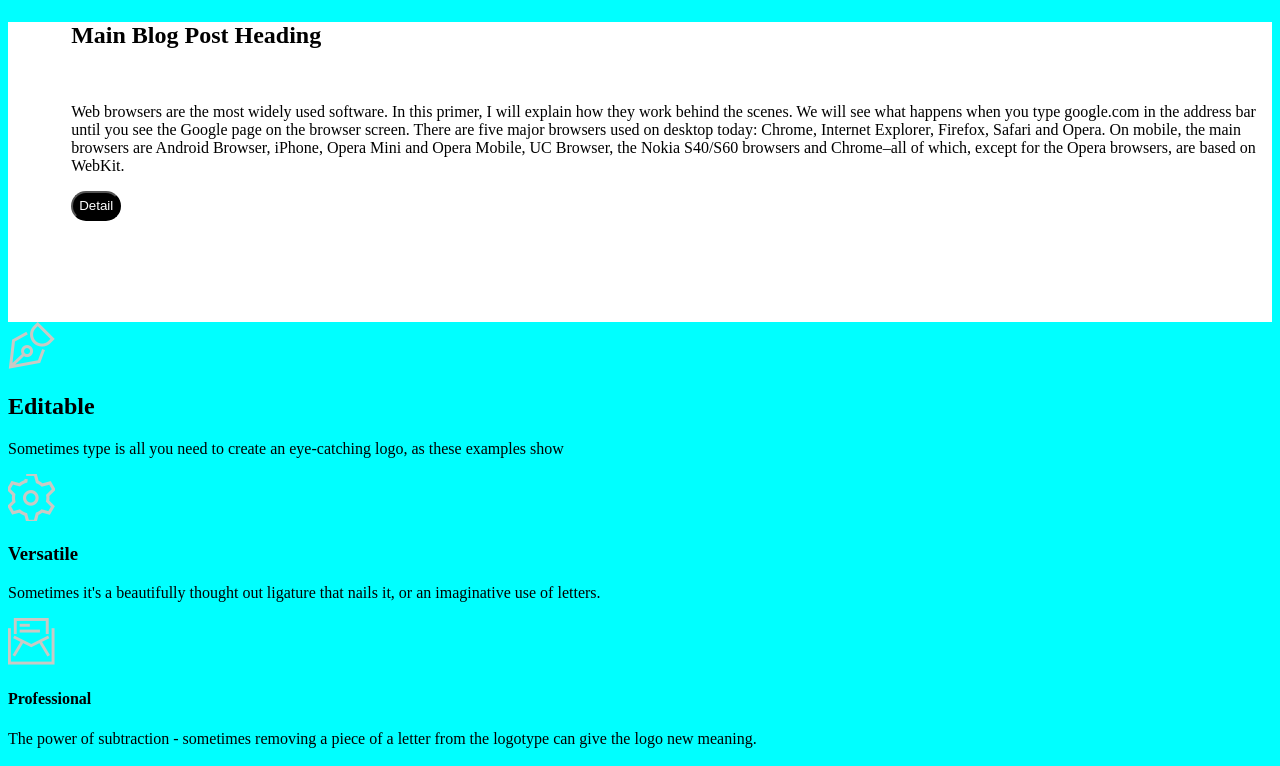
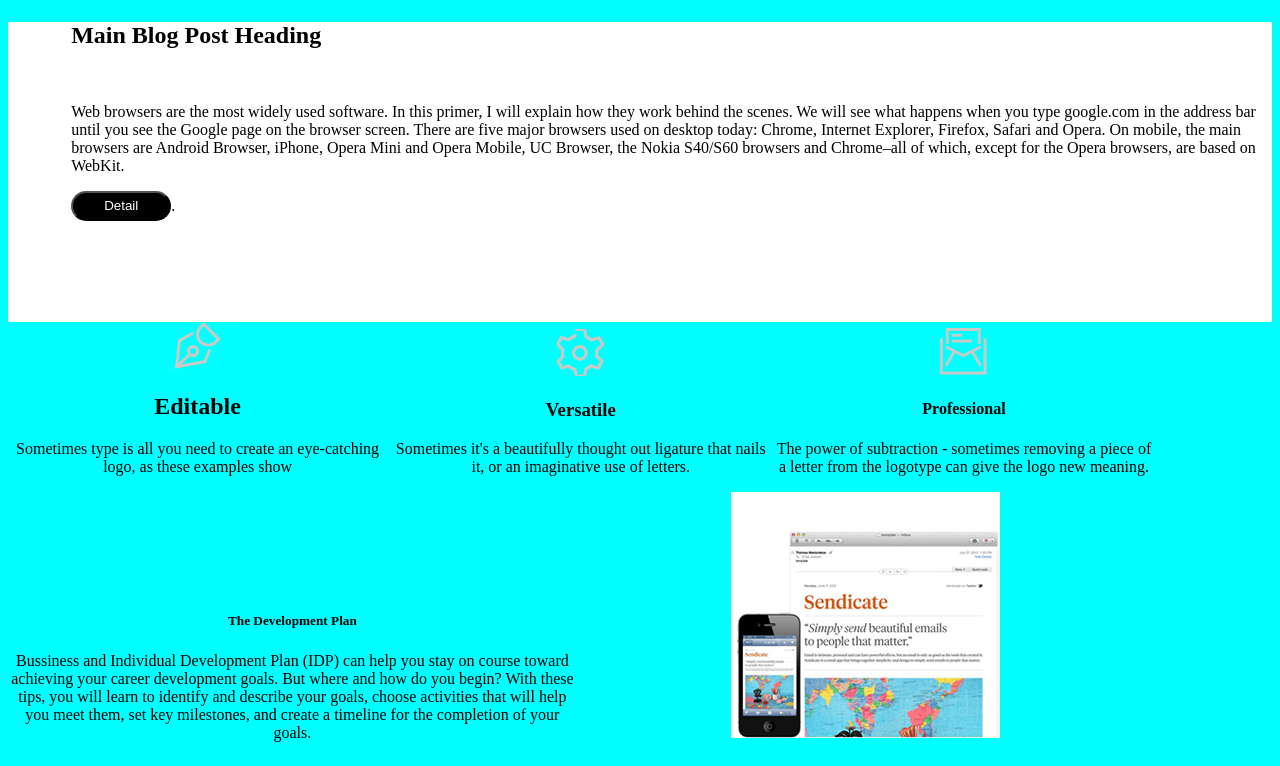
Before and after one commit to nitaryn/psd2html1, a plain HTML site: page index.html in a window 1280 px wide. Shown: the part 695-1461 px from the top of the page. Drawn offline with Linux system fonts and the light colour scheme.

Commit message:
completed section

```diff
--- a/index.html
+++ b/index.html
@@ -15,24 +15,47 @@
         <section class="blog">
             <h1>Main Blog Post Heading</h1></br>
             <p> Web browsers are the most widely used software. In this primer, I will explain how they work behind the scenes. We will see what happens when you type google.com in the address bar until you see the Google page on the browser screen. There are five major browsers used on desktop today: Chrome, Internet Explorer, Firefox, Safari and Opera. On mobile, the main browsers are Android Browser, iPhone, Opera Mini and Opera Mobile, UC Browser, the Nokia S40/S60 browsers and Chrome–all of which, except for the Opera browsers, are based on WebKit. </p>
-        <button class="button" type= "button" href="#">Detail</button>
+        <button class="button" type= "button" href="#">Detail</button>.
         </section>
     <section class="division">
-    <div>
+    <div class= "logo">
          <img src= "logo_editable.png">
         <h2>Editable</h2>
         <p>Sometimes type is all you need to create an eye-catching logo, as these examples show</p></div>
-        <div>
+        <div class= "logo">
         <img src= "logo_versatile.png">
             <h3>Versatile</h3>
             <p>Sometimes it's a beautifully thought out ligature that nails it, or an imaginative use of letters. </p>
         </div>
-        <div>
+        <div class ="logo">
            <img src= "logo_pro.png">
             <h4>Professional</h4>
             <p>The power of subtraction - sometimes removing a piece of a letter from the logotype can give the logo new meaning.</p>
         </div>
     </section>
+    <section class= "source">
+        <div class="doc">
+        <h5> The Development Plan</h5>
+        <P>Bussiness and Individual Development Plan (IDP) can help you stay on course toward achieving your career development goals. But where and how do you begin? With these tips, you will learn to identify and describe your goals, choose activities that will help you meet them, set key milestones, and create a timeline for the completion of your goals.  </P>
+
+            </div>
+        <div class="doc">
+             <img src= "img1.jpg">
+            </div>
+
+
+    </section>
+
+
+
+
+
+
+
+
+
+
+
 
 
     </body>
--- a/main.css
+++ b/main.css
@@ -22,6 +22,7 @@ header p{
 }
 body {
     background-color: aqua;
+    height: auto;
 }
 
 .blog h1,
@@ -37,6 +38,24 @@ body {
     height: 30px;
     background-color: black;
     color: white;
-    wudth:100px;
+    width:100px;
     border-radius: 25px;
 }
+.logo {
+    width: 30%;
+    display: inline-block;
+    text-align: center;
+    background color: white;
+
+}
+.division{
+    background color: white;
+}
+.doc {
+    width: 45%;
+    display: inline-block;
+    text-align:center;
+}
+.source {
+    background color: white;
+}
```
